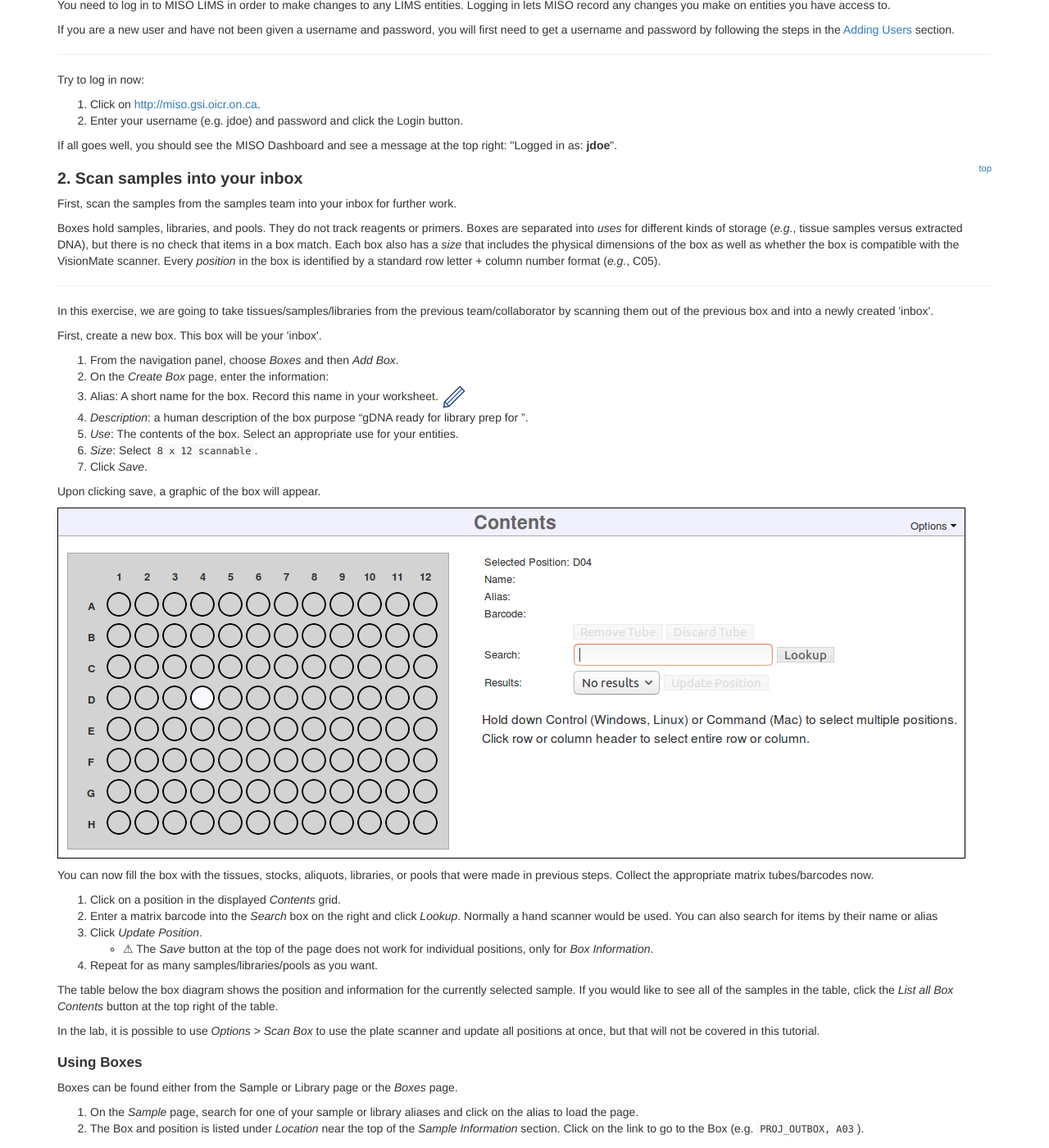
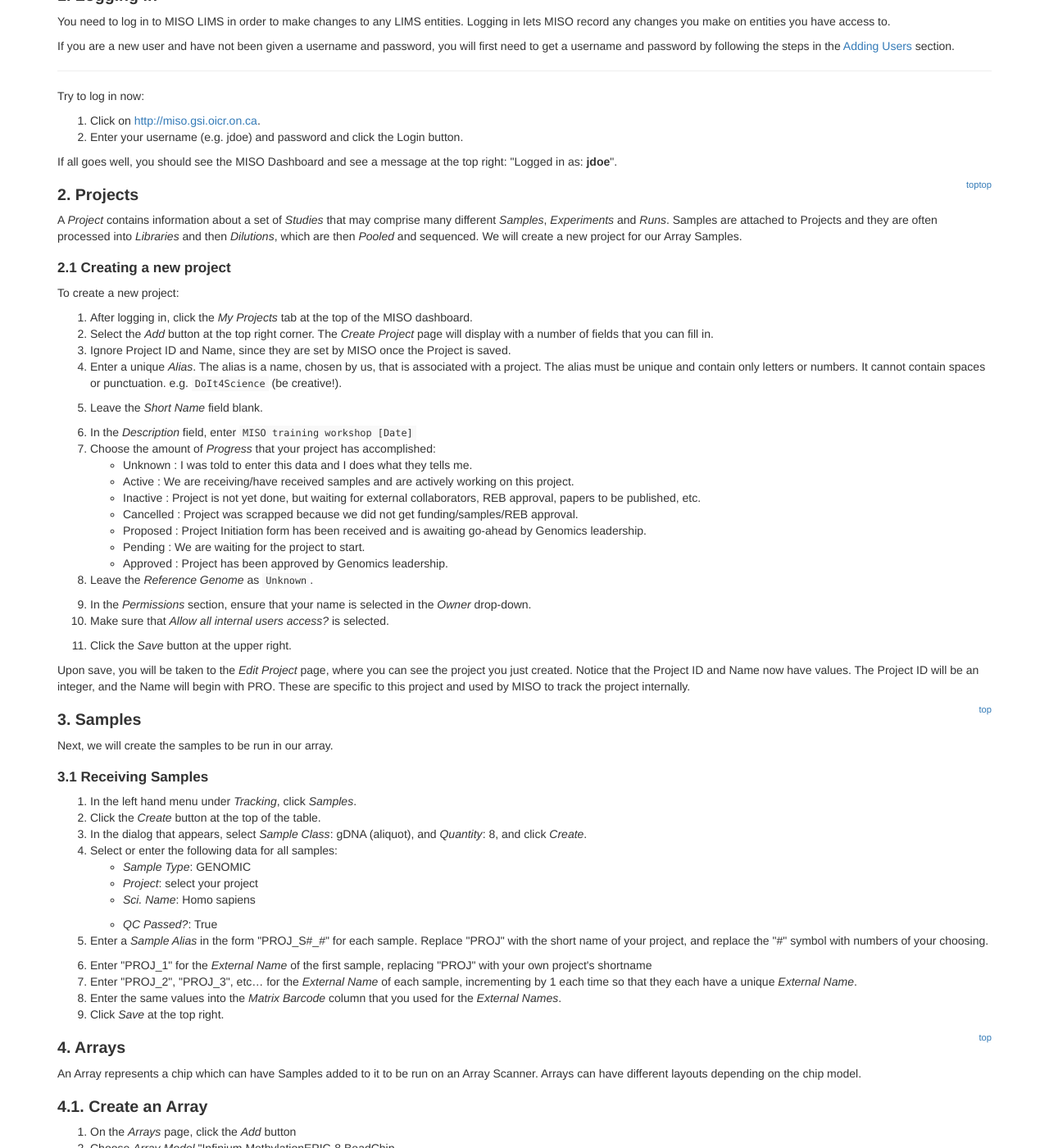
Before and after one commit to miso-lims/walkthroughs, a Jekyll site: the page built from plain-5-0-arrays.md, in a window 1280 px wide and 1400 px high, scrolled down 407 px. Shown: the whole window at 82% size. Built offline with Jekyll 4.4.1, drawn with Linux system fonts in a browser that asks for light colours; some of the changed text lies outside the part shown.

Commit message:
GLT-2233: Improved Arrays walkthrough for use in training

```diff
--- a/_includes/arrays.md
+++ b/_includes/array_arrays.md
@@ -1,25 +1,22 @@
-<a name="arrays" href="#" id="toplink">top</a>
+<a name="array-arrays" href="#" id="toplink">top</a>
 
-# 3. Arrays
+# 4. Arrays
 
 An Array represents a chip which can have Samples added to it to be run on
 an Array Scanner. Arrays can have different layouts depending on the chip model.
 
-{% if include.detailed == true %}
-Note: Only Aliquot Samples may be added to an Array.
-{% endif %}
-
-# 3.1. Create an Array
+# 4.1. Create an Array
 
 1. On the _Arrays_ page, click the _Add_ button
-1. Choose an _Array Model_. If there are no options in this list, ask your MISO
-administrator to add some Array Models to MISO
+1. Choose _Array Model_ "Infinium MethylationEPIC-8 BeadChip.
 1. Enter a unique _Alias_ and _Serial Number_ for your Array
 1. Click _Save_. The array must be saved before samples can be added to it
-1. Add a Sample to the Array. The user interface is similar to Boxes:
+1. Add the samples that you created in the previous exercise to the Array. The user interface is similar to Boxes:
     1. Select an empty position on the array, which will appear as a grey circle
     1. In the _Search_ box to the right, enter the Name, Alias, or Barcode of the
-    Sample you wish to add
+    Sample you wish to add. It is easiest to use the barcodes. If you had a barcoded tube, you could just scan it into
+    the search box. For this exercise, just type it in. Your sample barcodes should be in the form "PROJ_1", "PROJ_2",
+    etc., where "PROJ" is the short name of your project.
     1. Press _Enter_ or click the _Lookup_ button
     1. Your Sample should appear in the _Results_ dropdown. Click _Update position_
     to add it to the array
--- /dev/null
+++ b/_includes/array_project.md
@@ -0,0 +1,10 @@
+<a name="project" href="#" id="toplink">top</a>
+
+# 2. Projects
+
+A _Project_ contains information about a set of _Studies_ that may comprise many
+different _Samples_, _Experiments_ and _Runs_. Samples are attached to Projects and
+they are often processed into _Libraries_ and then _Dilutions_, which are then
+_Pooled_ and sequenced. We will create a new project for our Array Samples.
+
+{% include project-create.md detailed=include.detailed section=2.1 worksheet=false %}
--- a/_includes/array-runs.md
+++ b/_includes/array_runs.md
@@ -1,12 +1,12 @@
 <a name="array-runs" href="#" id="toplink">top</a>
 
-# 4. Create an Array Run
+# 5. Create an Array Run
 
 1. On the _Array Runs_ page, click the _Add_ button
 1. Choose an Array Scanner _Instrument_. If there are no options in this list, ask
 your MISO administrator to add an Array Scanner to MISO
 1. Enter a unique _Alias_ for your Array Run
-1. Enter the _Run Path_ (directory) of the Array if available
+1. Enter "/path/to/run" for the the _Run Path_ (directory)
 1. In the _Array Search_ box, enter the Alias or Serial Number of your Array
 1. Press _Enter_ or click the _Search_ button
 1. Your Array should appear in the results dropdown. Click _Apply_
--- /dev/null
+++ b/_includes/array_samples.md
@@ -0,0 +1,34 @@
+<a name="array-samples" href="#" id="toplink">top</a>
+
+# 3. Samples
+
+Next, we will create the samples to be run in our array. {% if include.detailed == true %}Only Aliquot Samples can be
+added to arrays, so we will receive Aliquots directly in this walkthrough.{% endif %}
+
+## 3.1 Receiving Samples
+
+1. In the left hand menu under _Tracking_, click _Samples_.
+1. Click the _Create_ button at the top of the table.
+1. In the dialog that appears, select _Sample Class_: gDNA (aliquot), and _Quantity_: 8, and click _Create_.
+1. Select or enter the following data for all samples:
+    * _Sample Type_: GENOMIC
+    * _Project_: select your project
+    * _Sci. Name_: Homo sapiens
+{% if include.detailed == true %}
+    * _Tissue Origin_: Ly (Lymphocyte)
+    * _Tissue Type_: P (Primary tumour)
+    * _Times Received_: 1
+    * _Tube Number_: 1
+    * _STR Status_: Not Submitted
+    * _QC Status_: Ready
+    * _Purpose_: Extra
+{% else %}
+    * _QC Passed?_: True
+1. Enter a _Sample Alias_ in the form "PROJ_S#_#" for each sample. Replace "PROJ" with the short name of your project,
+   and replace the "#" symbol with numbers of your choosing.
+{% endif %}
+1. Enter "PROJ_1" for the _External Name_ of the first sample, replacing "PROJ" with your own project's shortname
+1. Enter "PROJ_2", "PROJ_3", etc... for the _External Name_ of each sample, incrementing by 1 each time so that they
+   each have a unique _External Name_.
+1. Enter the same values into the _Matrix Barcode_ column that you used for the _External Names_.
+1. Click _Save_ at the top right.
--- a/plain-5-0-arrays.md
+++ b/plain-5-0-arrays.md
@@ -10,9 +10,10 @@ is-detailed: false
 Table of Contents
 <ol>
    <li><a href="#logging_in">Logging In</a></li>
-   <li><a href="#scan">Scan samples into your inbox</a></li>
-   <li><a href="#arrays">Creating an Array</a></li>
-   <li><a href="#array-runs">Creating an Array Run</a></li>
+   <li><a href="#project">Creating a Project</a></li>
+   <li><a href="#array-samples">Receiving Samples</a></li>
+   <li><a href="#array-arrays">Creating Arrays</a></li>
+   <li><a href="#array-runs">Creating Array Runs</a></li>
 </ol>
 </div>
 
@@ -20,15 +21,12 @@ Table of Contents
 
 <a name="scan" href="#" id="toplink">top</a>
 
-# 2. Scan samples into your inbox
+{% include array_project.md detailed=page.is-detailed %}
 
-First, scan the samples from the samples team into your inbox for further
-work.
+{% include array_samples.md detailed=page.is-detailed %}
 
-{% include inboxes.md %}
+{% include array_arrays.md detailed=page.is-detailed %}
 
-{% include arrays.md detailed=page.is-detailed %}
-
-{% include array-runs.md %}
+{% include array_runs.md detailed=page.is-detailed %}
 
 < <a href="plain-index">Home</a> >
```
Also changed, not shown: 5-0-arrays.md (+8 -10 lines).
